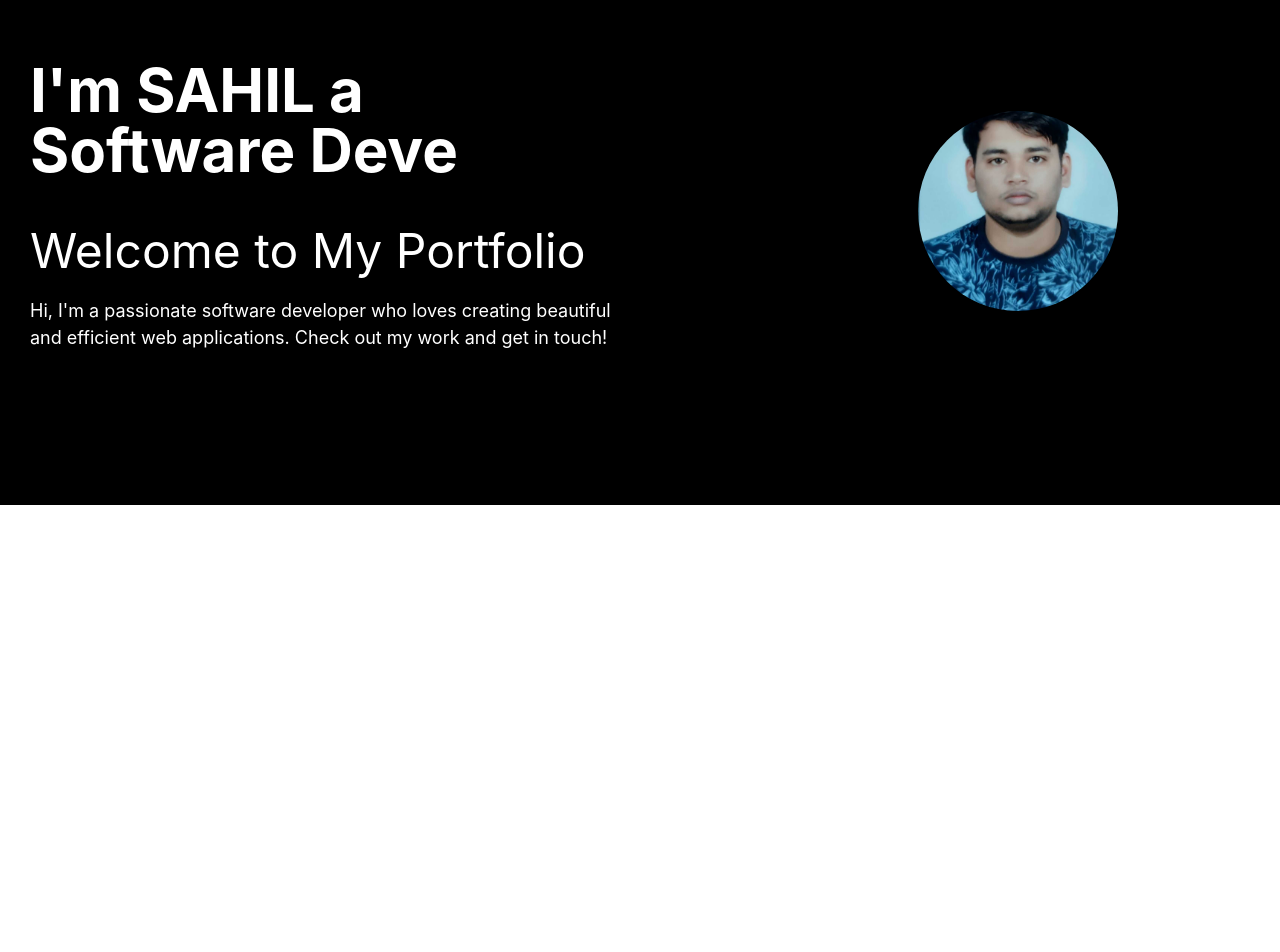
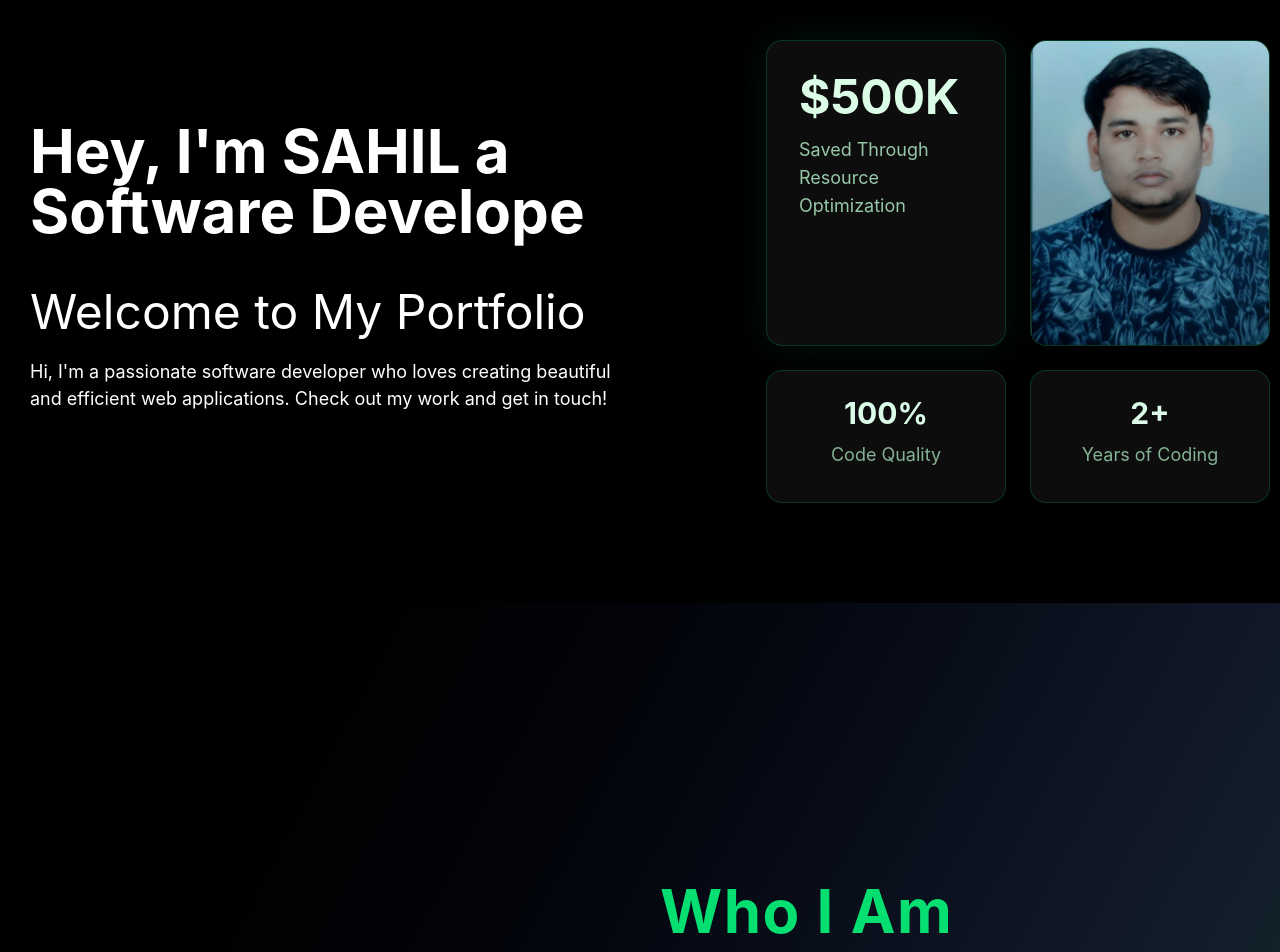
Before and after one commit to Sahilkadam01/latest_portfolio, a React (Vite) app: page / in a window 1280 px wide. Shown: the part 60-1012 px from the top of the page. Before the commit the page ends 800 px from the top, so only its background shows below. Built offline with nearby package versions, Linux system fonts and the light colour scheme.

Commit message:
commit 03 who-i-am

```diff
--- a/src/App.jsx
+++ b/src/App.jsx
@@ -1,23 +1,24 @@
 import React from 'react'
 // import Hyperspeed from './components/Hyperspeed'
 import ProfileSection from './components/profile_section/ProfileSection'
+import WhoIAm from './components/Who-i-am/Who-i-am'
 // import Projects_cards from './components/projects/Projects_cards'
 
 function App() {
   return (
     <>
     <main className="main-section bg-black">
-      <div className="page-center">
+
        {/* <Hyperspeed
      effectOptions={{"distortion":"turbulentDistortion","length":400,"roadWidth":10,"islandWidth":2,"lanesPerRoad":3,"fov":90,"fovSpeedUp":150,"speedUp":2,"carLightsFade":0.4,"totalSideLightSticks":20,"lightPairsPerRoadWay":40,"shoulderLinesWidthPercentage":0.05,"brokenLinesWidthPercentage":0.1,"brokenLinesLengthPercentage":0.5,"lightStickWidth":[0.12,0.5],"lightStickHeight":[1.3,1.7],"movingAwaySpeed":[60,80],"movingCloserSpeed":[-120,-160],"carLightsLength":[12,80],"carLightsRadius":[0.05,0.14],"carWidthPercentage":[0.3,0.5],"carShiftX":[-0.8,0.8],"carFloorSeparation":[0,5],"colors":{"roadColor":526344,"islandColor":657930,"background":0,"shoulderLines":1250072,"brokenLines":1250072,"leftCars":[14177983,6770850,12732332],"rightCars":[242627,941733,3294549],"sticks":242627}}}
    /> */}
    <ProfileSection/>
-        bghghjghghhgjgjh
+   <WhoIAm/>
    {/* <section className='projects-section'>
     <Projects_cards/>
    </section> */}
 
-   </div>
+
    </main>
    </>
   )
--- /dev/null
+++ b/src/components/Who-i-am/Who-i-am.jsx
@@ -0,0 +1,92 @@
+import { useEffect, useState } from "react";
+
+export default function WhoIAm() {
+  const [activeIndex, setActiveIndex] = useState(0);
+  const paragraphs = [
+    `I am a passionate Software Developer with 2 years of experience building modern web applications. I focus on writing clean, maintainable, and scalable code that creates user-friendly experiences.`,
+    `My expertise lies in developing responsive frontend applications using modern frameworks, optimizing performance, and crafting seamless user interfaces.`,
+    `As a Python Developer, I work on backend systems, automation scripts, and efficient solutions that enhance workflows and system reliability.`,
+    `I constantly learn and adapt to new technologies, aiming to deliver elegant and impactful digital solutions that solve complex problems.`
+  ];
+
+  useEffect(() => {
+    const handleScroll = () => {
+      const section = document.getElementById("who-section");
+      if (!section) return;
+
+      const rect = section.getBoundingClientRect();
+      const windowHeight = window.innerHeight;
+
+      // Determine scroll progress inside the section
+      const progress = Math.min(Math.max((windowHeight - rect.top) / rect.height, 0), 1);
+
+      // Set active paragraph
+      const index = Math.min(paragraphs.length - 1, Math.floor(progress * paragraphs.length));
+      setActiveIndex(index);
+    };
+
+    window.addEventListener("scroll", handleScroll);
+    handleScroll();
+
+    return () => window.removeEventListener("scroll", handleScroll);
+  }, []);
+
+  return (
+    <section id="who-section" className="relative w-full h-[300vh] bg-gradient-to-br from-black via-gray-900 to-green-900"
+    >
+      <div className="page-center">
+      {/* Sticky content */}
+      <div className="sticky top-0 h-screen flex items-center justify-center px-6">
+
+        <div className="relative max-w-6xl w-full grid md:grid-cols-2 gap-10 items-center">
+
+          {/* Floating Image */}
+          <div className="relative w-full h-80 md:h-[400px] flex items-center justify-center">
+            <div className="relative w-64 h-64 rounded-full overflow-hidden border border-green-400/30 shadow-xl transition-transform duration-700 transform hover:scale-105 hover:rotate-1">
+              <img
+                src="https://images.unsplash.com/photo-1607746882042-944635dfe10e"
+                alt="developer"
+                className="w-full h-full object-cover rounded-full"
+              />
+              <div className="absolute inset-0 bg-white/5 backdrop-blur-md rounded-full"></div>
+            </div>
+          </div>
+
+          {/* Paragraphs */}
+          <div className="relative text-left">
+            <h2 className="text-5xl md:text-6xl font-bold text-green-400 mb-8 tracking-wide">
+              Who I Am
+            </h2>
+
+            <div className="relative h-64 md:h-72">
+              {paragraphs.map((para, i) => (
+                <p
+                  key={i}
+                  className={`absolute text-lg md:text-xl text-green-200/80 leading-relaxed transition-all duration-700 ease-out
+                    ${i === activeIndex ? "opacity-100 translate-y-0 scale-100" : "opacity-0 translate-y-10 scale-95"}
+                  `}
+                >
+                  {para}
+                </p>
+              ))}
+            </div>
+
+            {/* Scroll Dots */}
+            <div className="flex gap-3 mt-8">
+              {paragraphs.map((_, i) => (
+                <div
+                  key={i}
+                  className={`w-3 h-3 rounded-full transition-all duration-300
+                    ${i === activeIndex ? "bg-green-400 scale-125" : "bg-white/20"}
+                  `}
+                />
+              ))}
+            </div>
+          </div>
+
+        </div>
+      </div>
+      </div>
+    </section>
+  );
+}
--- a/src/components/profile_section/ProfileSection.jsx
+++ b/src/components/profile_section/ProfileSection.jsx
@@ -5,21 +5,71 @@ const ProfileSection = () => {
 
 
   return (
+    <div className="page-center">
     <div className="profile-section">
-      <div className="left-side">
+
+        <div className="left-side">
         {/* <h1>Software Developer</h1> */}
          <h1 className="text-5xl md:text-6xl font-bold pb-[20px]">
-        I'm SAHIL a <br></br><span className="typing_text mt-[10px] mb-[10px]"><TypingEffect /></span>
+        Hey, I'm SAHIL a <br></br><span className="typing_text mt-[10px] mb-[10px]"><TypingEffect /></span>
       </h1>
         <h2>Welcome to My Portfolio</h2>
-        <p>
+        <span className="line"></span><p>
           Hi, I'm a passionate software developer who loves creating beautiful
           and efficient web applications. Check out my work and get in touch!
         </p>
-      </div>
+        </div>
 
-      <div className="right-side">
-        <img src="./src\assets\profile-image.jpg" alt="Profile" className="profile-image"/>
+        <div className="right-side">
+        {/* <img src="./src/assets/profile-image.jpg" alt="Profile" className="profile-image"/> */}
+    <div class="grid grid-cols-2 gap-6 w-[900px]">
+
+
+  <div class="relative rounded-2xl p-8 bg-white/5 backdrop-blur-xl border border-green-400/20
+              shadow-[0_0_40px_rgba(0,255,150,0.08)]
+              hover:scale-105 hover:-translate-y-2 hover:shadow-[0_0_60px_rgba(0,255,150,0.25)]
+              transition-all duration-500
+              animate-float from-left">
+
+    <div class="absolute inset-0 bg-gradient-to-br from-green-400/10 to-transparent opacity-0 hover:opacity-100 transition duration-500"></div>
+
+    <h1 class="text-5xl font-bold text-green-100">$500K</h1>
+    <p class="mt-3 text-lg text-green-200/80">
+      Saved Through <br/> Resource Optimization
+    </p>
+  </div>
+
+
+  <div class="relative rounded-2xl overflow-hidden bg-white/5 backdrop-blur-xl border border-green-400/20
+              hover:scale-105 hover:-translate-y-2 transition-all duration-500
+              animate-float from-right delay-1">
+
+    <img src="./src/assets/profile-image.jpg"
+         class="w-full h-full object-cover transition duration-500 hover:scale-110"/>
+
+    <div class="absolute inset-0 bg-gradient-to-t from-black/40 to-transparent"></div>
+  </div>
+
+
+  <div class="rounded-2xl p-6 text-center bg-white/5 backdrop-blur-xl border border-green-400/20
+              hover:scale-105 hover:-translate-y-2 transition-all duration-500
+              animate-float from-bottom delay-2">
+
+    <h2 class="text-3xl font-bold text-green-100">100%</h2>
+    <p class="text-green-200/70 mt-1">Code Quality</p>
+  </div>
+
+
+  <div class="rounded-2xl p-6 text-center bg-white/5 backdrop-blur-xl border border-green-400/20
+              hover:scale-105 hover:-translate-y-2 transition-all duration-500
+              animate-float from-top delay-3">
+
+    <h2 class="text-3xl font-bold text-green-100">2+</h2>
+    <p class="text-green-200/70 mt-1">Years of Coding</p>
+  </div>
+
+</div>
+        </div>
       </div>
     </div>
   );
--- a/src/index.css
+++ b/src/index.css
@@ -3,6 +3,7 @@
 
 @layer base
 {
+  body { overflow-x: hidden; }
 
 h1
 {
@@ -90,7 +91,7 @@ canvas {
   display: flex;
   justify-content: center;
   align-items: center;
-  overflow: hidden;
+  /* overflow: hidden; */
 }
 
 .profile-image {
@@ -186,4 +187,44 @@ canvas {
 .scroll-stack-inner .scroll-stack-card:nth-child(3) {
     background-color: rgb(139, 236, 87);
 }
+
+/* porfiole rigth section css */
+@keyframes float {
+  0%,100% { transform: translateY(0px); }
+  50% { transform: translateY(-8px); }
 }
+
+/* ENTRY ANIMATIONS */
+@keyframes slideLeft {
+  from { opacity: 0; transform: translateX(-60px); }
+  to { opacity: 1; transform: translateX(0); }
+}
+
+@keyframes slideRight {
+  from { opacity: 0; transform: translateX(60px); }
+  to { opacity: 1; transform: translateX(0); }
+}
+
+@keyframes slideTop {
+  from { opacity: 0; transform: translateY(-60px); }
+  to { opacity: 1; transform: translateY(0); }
+}
+
+@keyframes slideBottom {
+  from { opacity: 0; transform: translateY(60px); }
+  to { opacity: 1; transform: translateY(0); }
+}
+
+/* CLASSES */
+.animate-float { animation: float 6s ease-in-out infinite; }
+.from-left { animation: slideLeft 0.9s ease forwards; }
+.from-right { animation: slideRight 0.9s ease forwards; }
+.from-top { animation: slideTop 0.9s ease forwards; }
+.from-bottom { animation: slideBottom 0.9s ease forwards; }
+
+/* STAGGER DELAYS */
+.delay-1 { animation-delay: 0.2s; }
+.delay-2 { animation-delay: 0.4s; }
+.delay-3 { animation-delay: 0.6s; }
+
+}
```
